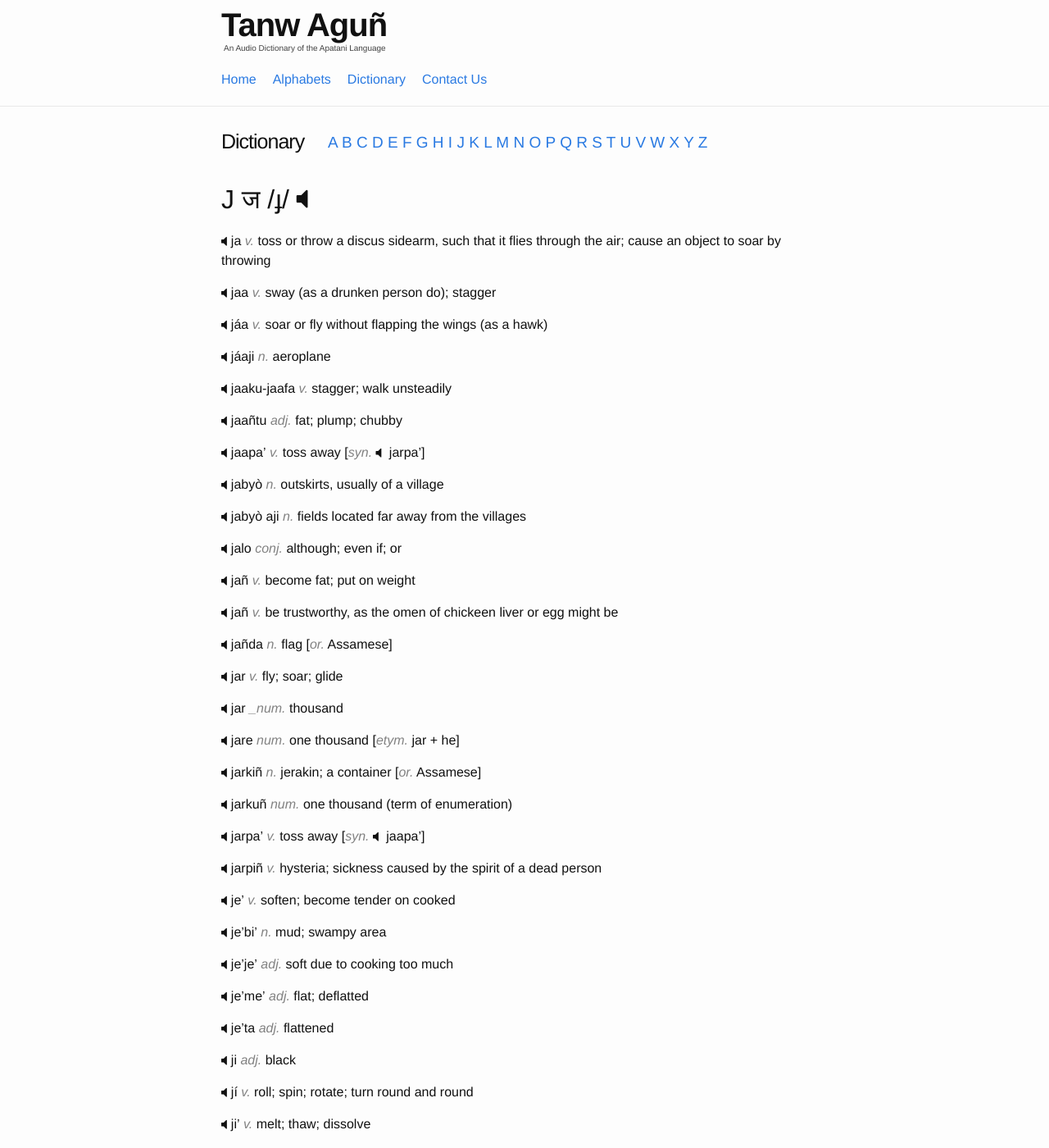
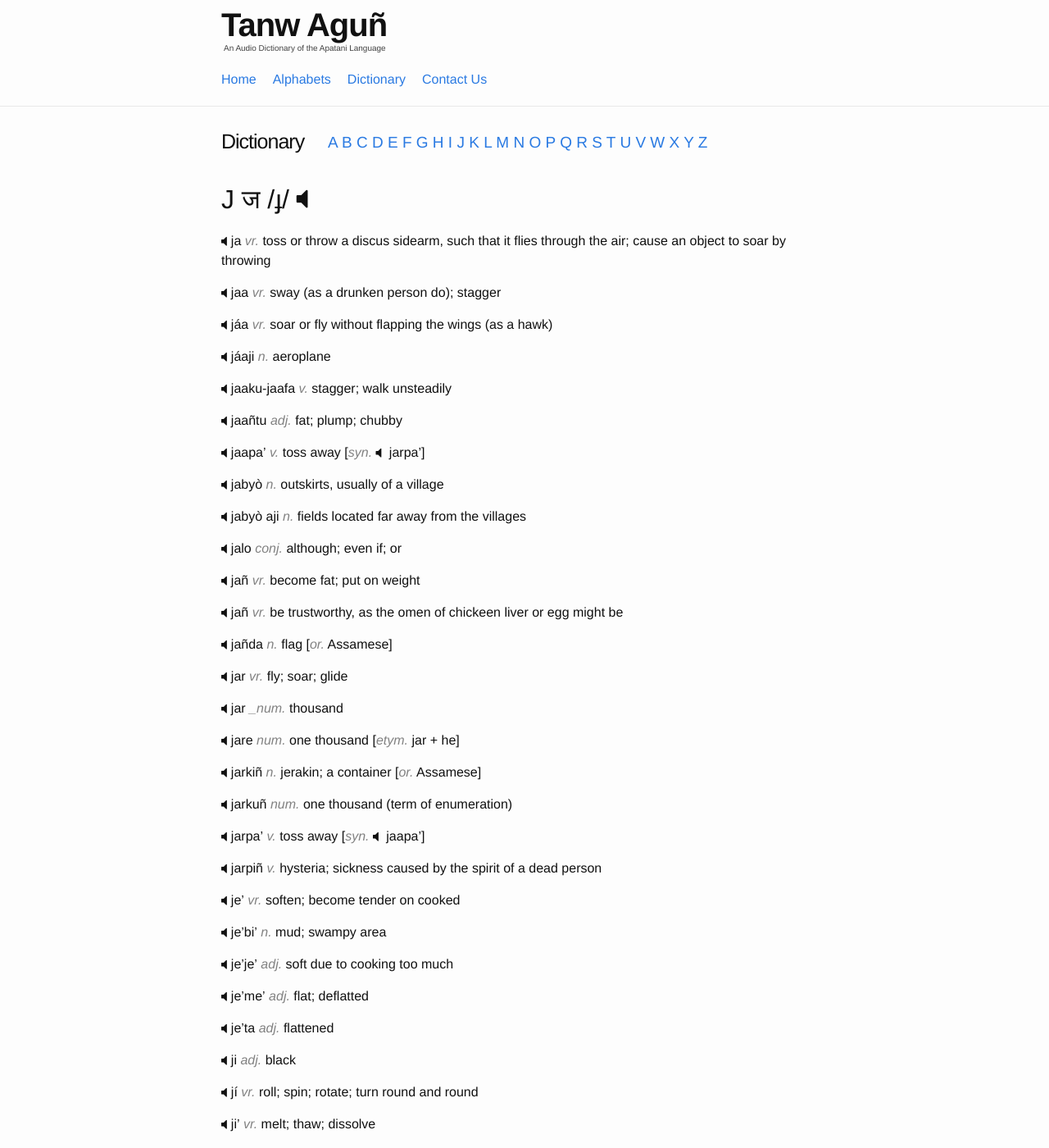
Before and after one commit to hacksparrow/language.apatani.org, a Jekyll site: the page built from dictionary/j.md, in a window 1280 px wide and 1400 px high. Shown: the whole window at 82% size. Built offline with Jekyll 4.4.1, drawn with Linux system fonts in a browser that asks for light colours; nearby versions of some CDN libraries; comment, search, counter and statistics services are not loaded; some of the changed text lies outside the part shown.

Commit message:
Update j.md

```diff
--- a/dictionary/j.md
+++ b/dictionary/j.md
@@ -6,13 +6,13 @@ devanagari: ज
 ipa: ɟ
 ---
 
-__ja__	_v._	toss or throw a discus sidearm, such that it flies through the air; cause an object to soar by throwing
+__ja__	_vr._	toss or throw a discus sidearm, such that it flies through the air; cause an object to soar by throwing
 
 
-__jaa__	_v._	sway (as a drunken person do); stagger
+__jaa__	_vr._	sway (as a drunken person do); stagger
 
 
-__jáa__	_v._	soar or fly without flapping the wings (as a hawk)
+__jáa__	_vr._	soar or fly without flapping the wings (as a hawk)
 
 
 __jáaji__	_n._	aeroplane
@@ -36,16 +36,16 @@ __jabyò aji__	_n._	fields located far away from the villages
 __jalo__	_conj._	although; even if; or
 
 
-__jañ__	_v._	become fat; put on weight
+__jañ__	_vr._	become fat; put on weight
 
 
-__jañ__	_v._	be trustworthy, as the omen of chickeen liver or egg might be
+__jañ__	_vr._	be trustworthy, as the omen of chickeen liver or egg might be
 
 
 __jañda__	_n._	flag	[_or._	Assamese]
 
 
-__jar__	_v._	fly; soar; glide
+__jar__	_vr._	fly; soar; glide
 
 
 __jar__	__num._	thousand
@@ -66,7 +66,7 @@ __jarpa'__	_v._	toss away	[_syn._	jaapa']
 __jarpiñ__	_v._	hysteria; sickness caused by the spirit of a dead person
 
 
-__je'__	_v._	soften; become tender on cooked
+__je'__	_vr._	soften; become tender on cooked
 
 
 __je'bi'__	_n._	mud; swampy area
@@ -84,10 +84,10 @@ __je'ta__	_adj._	flattened
 __ji__	_adj._	black
 
 
-__jí__	_v._	roll; spin; rotate; turn round and round
+__jí__	_vr._	roll; spin; rotate; turn round and round
 
 
-__ji'__	_v._	melt; thaw; dissolve
+__ji'__	_vr._	melt; thaw; dissolve
 
 
 __jibu garw__	_n._	jeep	[_or._	English]
@@ -147,7 +147,7 @@ __jimi-jaama__	_adj._	hazy; smoggy
 __jimvr__	_pron._	all; whole	[_syn._	mwlañ]
 
 
-__jiñ__	_v._	tie
+__jiñ__	_vr._	tie
 
 
 __jiñko jiñko__	_adj._	lanky; tall and thin
@@ -162,10 +162,10 @@ __jirw-jixe__	_v._	rotate to and fro
 __jixe tarw__	_n._	a kind of shirt (esp. for males)
 
 
-__jo__	_v._	lift; carry
+__jo__	_vr._	lift; carry
 
 
-__jo'__	_v._	cut, lengthwise with a blade
+__jo'__	_vr._	cut, lengthwise with a blade
 
 
 __joca__	_v._	lift or carry up	[_ant._	jolo]
@@ -201,16 +201,16 @@ __jompu__	_n._	bamboo shaving used as a ritual element or a decorative item	[_sy
 __jomw'__	_n._	cloud
 
 
-__joo__	_v._	pay as wage
+__joo__	_vr._	pay as wage
 
 
 __joojo__	_adj._	refreshing; fresh
 
 
-__ju_	_v._	winnow
+__ju_	_vr._	winnow
 
 
-__jú__	_v._	weigh; measure
+__jú__	_vr._	weigh; measure
 
 
 __juja__	_adj._	wet	[_ant._	pitañ]	[_syn._	juza]
```
